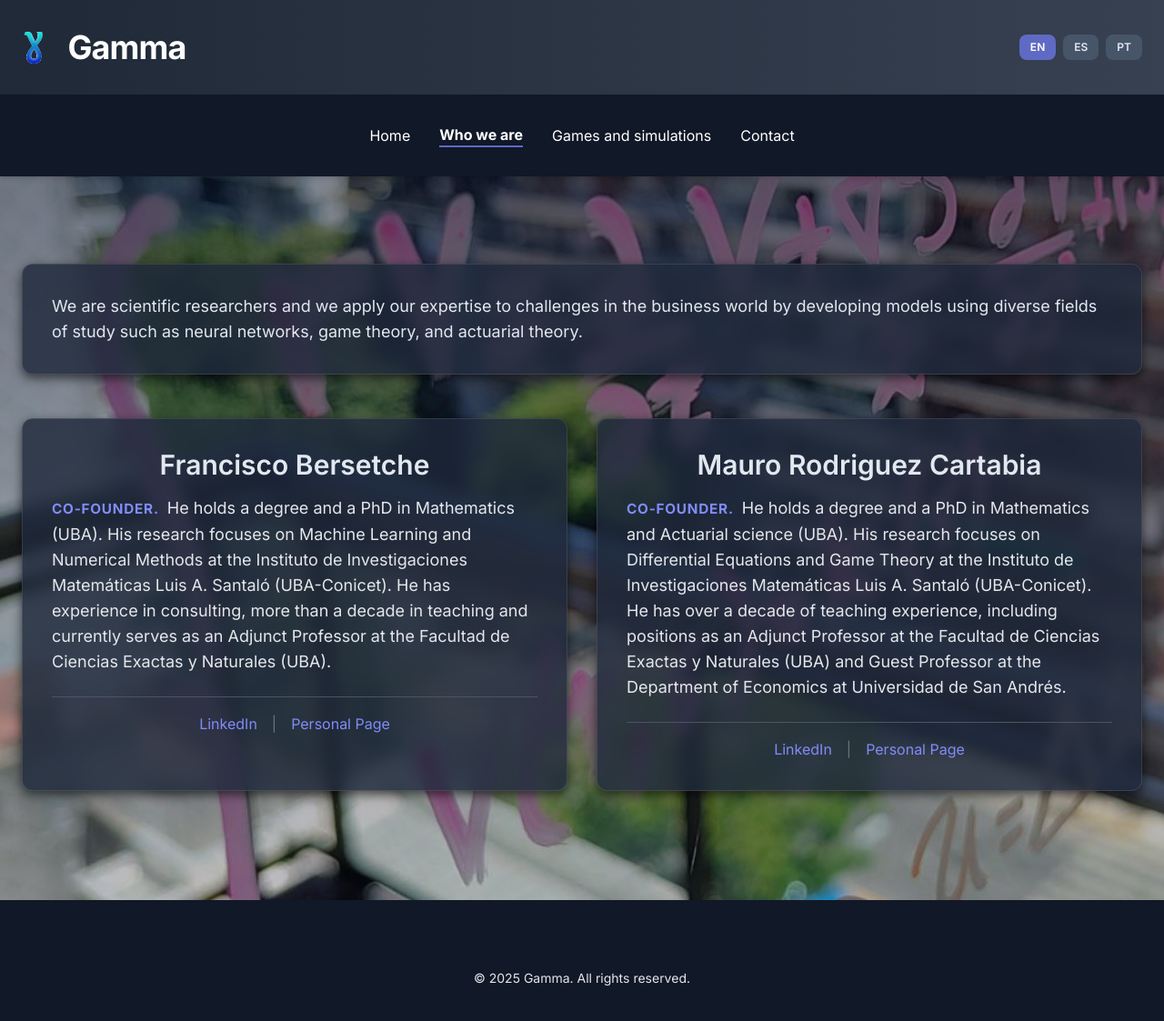
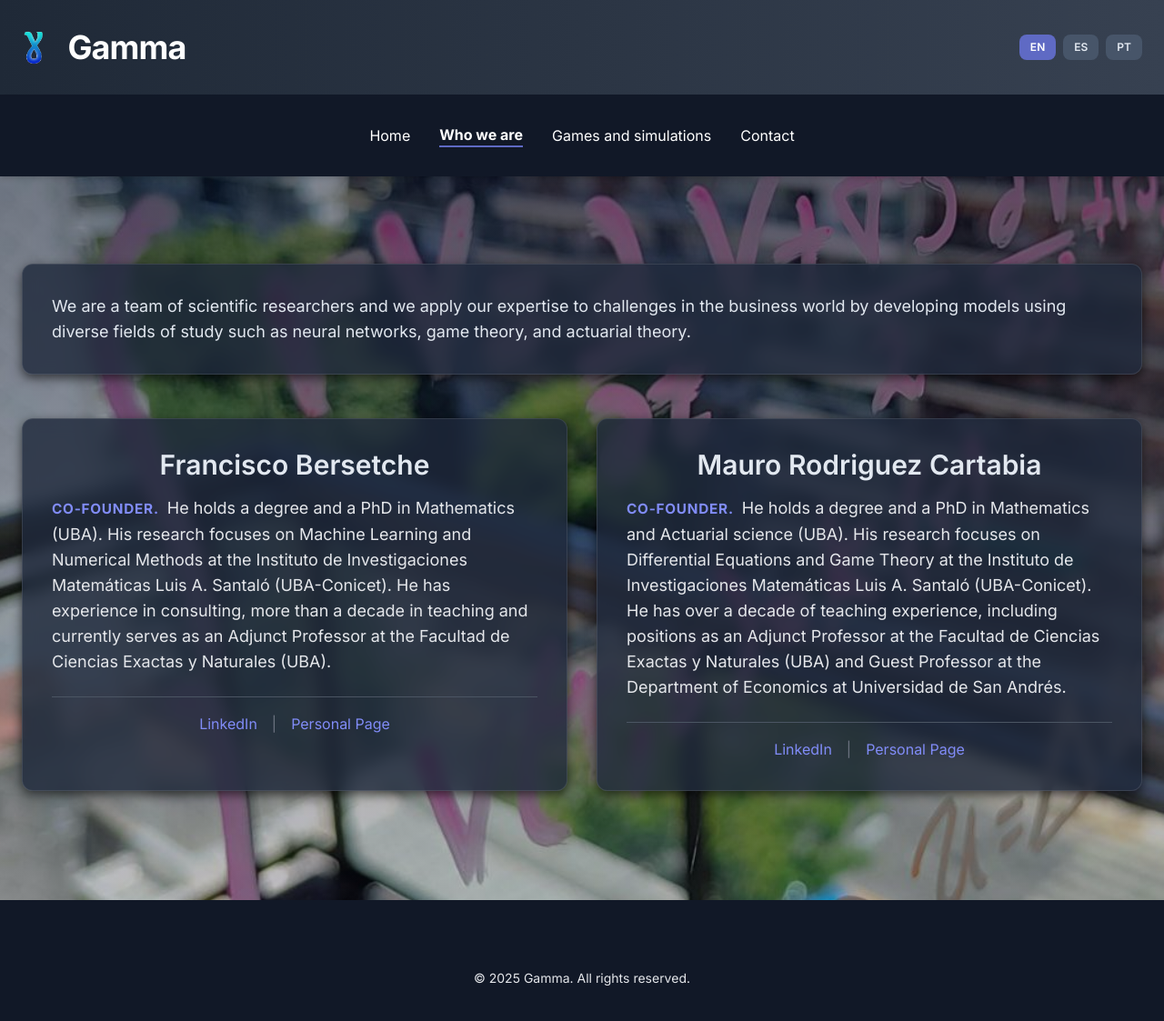
Before and after one commit to mrodriguezcartabia/fmp.github.io, a Jekyll site: the page built from who-we-are.html, in a window 1280 px wide and 1160 px high. Shown: the top 1123 px of the window at 91% size. Built offline with Jekyll 4.4.1, drawn with Linux system fonts in a browser that asks for light colours; nearby versions of some CDN libraries; some of the changed lines change nothing that is shown.

Commit message:
Modificada who we are

```diff
--- a/who-we-are.html
+++ b/who-we-are.html
@@ -7,13 +7,13 @@ title: Gamma Solutions - Who we are
     <section class="reveal">
         <div class="card text-left mb-12">
             <p class="text-lg"
-                data-en="We are scientific researchers and we apply our expertise to challenges in the business world by developing models using diverse fields of study such as neural networks,
+                data-en="We are a team of scientific researchers and we apply our expertise to challenges in the business world by developing models using diverse fields of study such as neural networks,
                 game theory, and actuarial theory."
-                data-es="Somos investigadores científicos y aplicamos nuestra experiencia a desafíos del mundo empresarial al desarrollar modelos utilizando diversos campos de estudio como redes neuronales,
+                data-es="SSomos un equipo de investigadores científicos y aplicamos nuestra experiencia a desafíos del mundo empresarial al desarrollar modelos utilizando diversos campos de estudio como redes neuronales,
                 teoría de juegos o teoría actuarial."
-                data-pt="Somos pesquisadores científicos e aplicamos nossa experiência a desafios do mundo empresarial, desenvolvendo modelos que utilizam diversas áreas de estudo, como redes neurais,
+                data-pt="Somos uma equipe de pesquisadores científicos e aplicamos nossa experiência a desafios do mundo empresarial, desenvolvendo modelos que utilizam diversas áreas de estudo, como redes neurais,
                 teoria dos jogos e teoria atuarial.">
-                Somos investigadores científicos y aplicamos nuestra experiencia a desafíos del mundo empresarial al desarrollar modelos utilizando diversos campos de estudio como redes neuronales,
+                Somos un equipo de investigadores científicos y aplicamos nuestra experiencia a desafíos del mundo empresarial al desarrollar modelos utilizando diversos campos de estudio como redes neuronales,
                 teoría de juegos o teoría actuarial.
             </p>
         </div>
```
